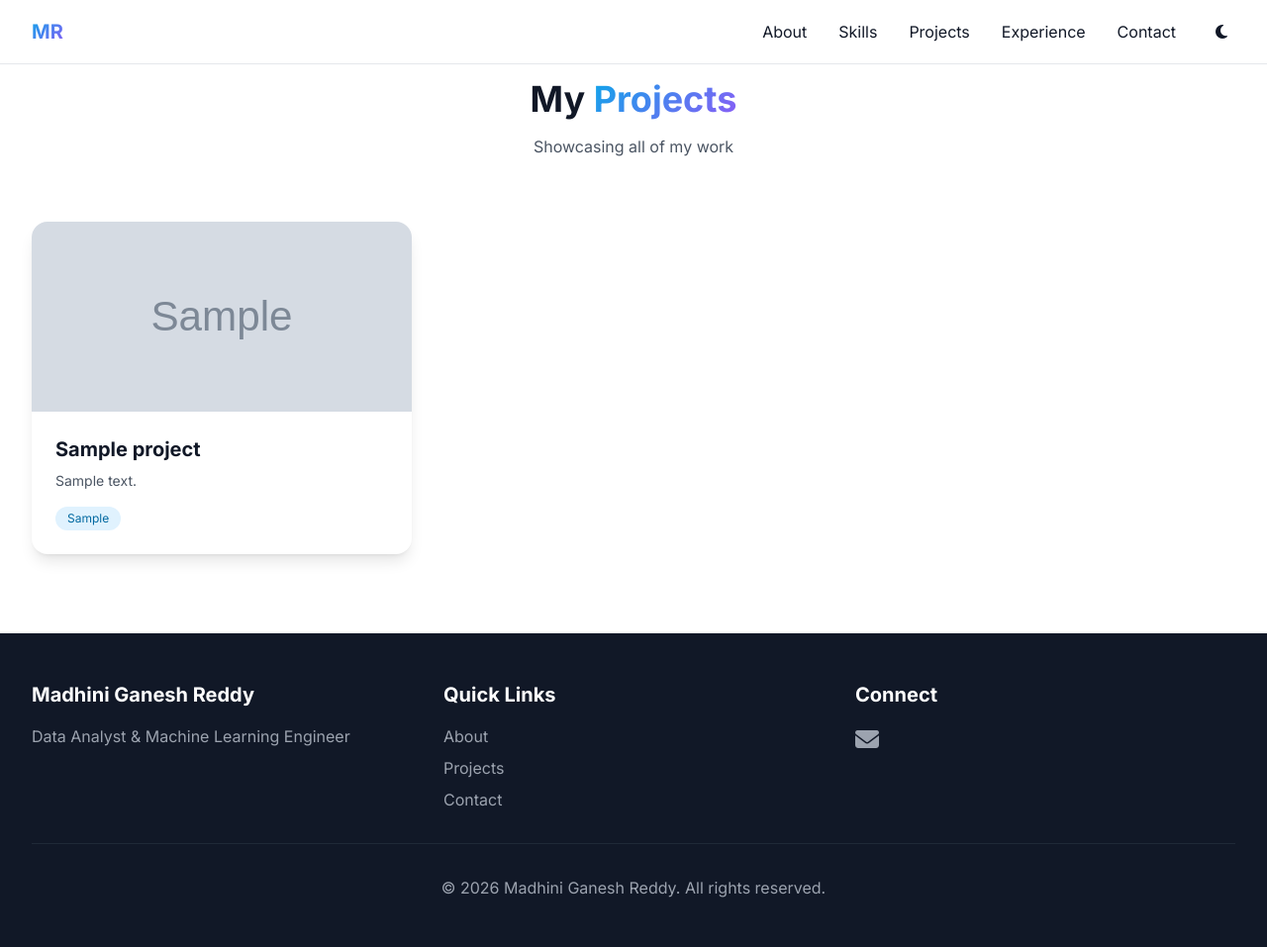
After one commit to Madhiniganeshreddy123/portfolio, a Django app: page /projects/ in a window 1280 px wide. The commit adds this page. Shown: the whole page at 99% size. Run offline with Django 5.2, Linux system fonts and the light colour scheme; tables that the repository leaves empty hold one stand-in row (values such as "Sample post"); grey boxes marked "Sample" are stand-in pictures; some libraries are stand-ins or nearby versions.

Commit message:
Add slug-based URLs, projects page, and enhanced admin

```diff
--- a/core/models.py
+++ b/core/models.py
@@ -61,8 +61,13 @@ class Skill(models.Model):
         return self.name
 
 
+from django.urls import reverse
+from django.utils.text import slugify
+
+
 class Project(models.Model):
     title = models.CharField(max_length=200)
+    slug = models.SlugField(max_length=200, unique=True, blank=True)
     description = models.TextField()
     tech_stack = models.CharField(
         max_length=500, help_text="Comma separated technologies"
@@ -82,6 +87,14 @@ class Project(models.Model):
 
     def __str__(self):
         return self.title
+
+    def save(self, *args, **kwargs):
+        if not self.slug:
+            self.slug = slugify(self.title)
+        super().save(*args, **kwargs)
+
+    def get_absolute_url(self):
+        return reverse("project_detail", kwargs={"slug": self.slug})
 
 
 class Experience(models.Model):
--- a/core/urls.py
+++ b/core/urls.py
@@ -3,6 +3,9 @@ from . import views
 
 urlpatterns = [
     path("", views.HomeView.as_view(), name="home"),
+    path("projects/", views.ProjectsView.as_view(), name="projects"),
+    path(
+        "project/<slug:slug>/", views.ProjectDetailView.as_view(), name="project_detail"
+    ),
     path("contact/", views.ContactView.as_view(), name="contact"),
-    path("project/<int:pk>/", views.project_detail, name="project_detail"),
 ]
--- a/core/views.py
+++ b/core/views.py
@@ -1,4 +1,4 @@
-from django.shortcuts import render, redirect
+from django.shortcuts import render, redirect, get_object_or_404
 from django.views.generic import (
     TemplateView,
     FormView,
@@ -35,6 +35,25 @@ class HomeView(TemplateView):
         return context
 
 
+class ProjectsView(ListView):
+    model = Project
+    template_name = "portfolio/projects.html"
+    context_object_name = "projects"
+    paginate_by = 9
+
+    def get_queryset(self):
+        return Project.objects.all().order_by("order")
+
+
+class ProjectDetailView(DetailView):
+    model = Project
+    template_name = "portfolio/project_detail.html"
+    context_object_name = "project"
+
+    def get_object(self):
+        return get_object_or_404(Project, slug=self.kwargs["slug"])
+
+
 class ContactView(CreateView):
     model = Message
     fields = ["name", "email", "subject", "message"]
@@ -46,8 +65,3 @@ class ContactView(CreateView):
             self.request, "Thank you for your message! I will get back to you soon."
         )
         return super().form_valid(form)
-
-
-def project_detail(request, pk):
-    project = Project.objects.get(pk=pk)
-    return render(request, "portfolio/project_detail.html", {"project": project})
--- a/templates/portfolio/base.html
+++ b/templates/portfolio/base.html
@@ -100,11 +100,11 @@
                 <a href="{% url 'home' %}" class="text-xl font-bold gradient-text">MR</a>
 
                 <div class="hidden md:flex items-center space-x-8">
-                    <a href="#about" class="hover:text-primary-500 transition-colors">About</a>
-                    <a href="#skills" class="hover:text-primary-500 transition-colors">Skills</a>
-                    <a href="#projects" class="hover:text-primary-500 transition-colors">Projects</a>
-                    <a href="#experience" class="hover:text-primary-500 transition-colors">Experience</a>
-                    <a href="#contact" class="hover:text-primary-500 transition-colors">Contact</a>
+                    <a href="{% url 'home' %}#about" class="hover:text-primary-500 transition-colors">About</a>
+                    <a href="{% url 'home' %}#skills" class="hover:text-primary-500 transition-colors">Skills</a>
+                    <a href="{% url 'projects' %}" class="hover:text-primary-500 transition-colors">Projects</a>
+                    <a href="{% url 'home' %}#experience" class="hover:text-primary-500 transition-colors">Experience</a>
+                    <a href="{% url 'contact' %}" class="hover:text-primary-500 transition-colors">Contact</a>
 
                     <button id="theme-toggle" class="p-2 rounded-lg hover:bg-gray-100 dark:hover:bg-dark-card transition-colors">
                         <i class="fas fa-moon dark:hidden"></i>
--- /dev/null
+++ b/templates/portfolio/projects.html
@@ -0,0 +1,82 @@
+{% extends 'portfolio/base.html' %}
+{% load static custom_filters %}
+
+{% block title %}All Projects - Madhini Ganesh Reddy{% endblock %}
+
+{% block content %}
+<section id="projects" class="py-20 bg-white dark:bg-dark-bg">
+    <div class="max-w-7xl mx-auto px-4 sm:px-6 lg:px-8">
+        <div class="text-center mb-16" data-aos="fade-up">
+            <h2 class="text-4xl font-bold mb-4">My <span class="gradient-text">Projects</span></h2>
+            <p class="text-gray-600 dark:text-gray-400 max-w-2xl mx-auto">Showcasing all of my work</p>
+        </div>
+
+        <div class="grid md:grid-cols-2 lg:grid-cols-3 gap-8">
+            {% for project in projects %}
+            <div class="project-card group relative bg-white dark:bg-dark-card rounded-2xl shadow-lg overflow-hidden hover:shadow-2xl transition-all duration-300" data-aos="fade-up" data-aos-delay="{{ forloop.counter0 }}100">
+                <div class="relative h-48 overflow-hidden">
+                    {% if project.image %}
+                    <img src="{{ project.image.url }}" alt="{{ project.title }}" class="w-full h-full object-cover transform group-hover:scale-110 transition-transform duration-500">
+                    {% else %}
+                    <div class="w-full h-full bg-gradient-to-br from-primary-500 to-purple-600 flex items-center justify-center">
+                        <i class="fas fa-project-diagram text-5xl text-white/30"></i>
+                    </div>
+                    {% endif %}
+                    <div class="project-overlay absolute inset-0 bg-black/70 opacity-0 group-hover:opacity-100 transition-opacity duration-300 flex items-center justify-center gap-4">
+                        {% if project.demo_link %}
+                        <a href="{{ project.demo_link }}" target="_blank" class="w-12 h-12 bg-white rounded-full flex items-center justify-center text-gray-900 hover:bg-primary-600 hover:text-white transition-all">
+                            <i class="fas fa-external-link-alt"></i>
+                        </a>
+                        {% endif %}
+                        {% if project.github_link %}
+                        <a href="{{ project.github_link }}" target="_blank" class="w-12 h-12 bg-white rounded-full flex items-center justify-center text-gray-900 hover:bg-primary-600 hover:text-white transition-all">
+                            <i class="fab fa-github"></i>
+                        </a>
+                        {% endif %}
+                    </div>
+                </div>
+
+                <div class="p-6">
+                    <a href="{% url 'project_detail' project.slug %}">
+                        <h3 class="text-xl font-bold mb-2 group-hover:text-primary-600 transition-colors">{{ project.title }}</h3>
+                    </a>
+                    <p class="text-gray-600 dark:text-gray-400 text-sm mb-4 line-clamp-3">{{ project.description }}</p>
+                    <div class="flex flex-wrap gap-2">
+                        {% for tech in project.tech_stack|split:"," %}
+                        <span class="px-3 py-1 bg-primary-100 dark:bg-primary-900 text-primary-700 dark:text-primary-300 text-xs rounded-full">{{ tech|strip }}</span>
+                        {% endfor %}
+                    </div>
+                </div>
+            </div>
+            {% empty %}
+            <div class="col-span-full text-center py-12">
+                <i class="fas fa-folder-open text-6xl text-gray-300 dark:text-gray-600 mb-4"></i>
+                <p class="text-gray-500">No projects to display yet.</p>
+            </div>
+            {% endfor %}
+        </div>
+
+        {% if page_obj.has_other_pages %}
+        <div class="flex justify-center mt-12 gap-2">
+            {% if page_obj.has_previous %}
+            <a href="?page={{ page_obj.previous_page_number }}" class="px-4 py-2 bg-gray-100 dark:bg-dark-card rounded-lg hover:bg-primary-600 hover:text-white transition-all">
+                <i class="fas fa-chevron-left"></i>
+            </a>
+            {% endif %}
+
+            {% for num in page_obj.paginator.page_range %}
+            <a href="?page={{ num }}" class="px-4 py-2 {% if page_obj.number == num %}bg-primary-600 text-white{% else %}bg-gray-100 dark:bg-dark-card{% endif %} rounded-lg hover:bg-primary-600 hover:text-white transition-all">
+                {{ num }}
+            </a>
+            {% endfor %}
+
+            {% if page_obj.has_next %}
+            <a href="?page={{ page_obj.next_page_number }}" class="px-4 py-2 bg-gray-100 dark:bg-dark-card rounded-lg hover:bg-primary-600 hover:text-white transition-all">
+                <i class="fas fa-chevron-right"></i>
+            </a>
+            {% endif %}
+        </div>
+        {% endif %}
+    </div>
+</section>
+{% endblock %}
```
Also changed, not shown: core/admin.py (+22 -3 lines), templates/portfolio/home.html (+6 -4 lines), templates/portfolio/project_detail.html (added, +57 -0 lines), core/migrations/0002_project_slug.py (added).
